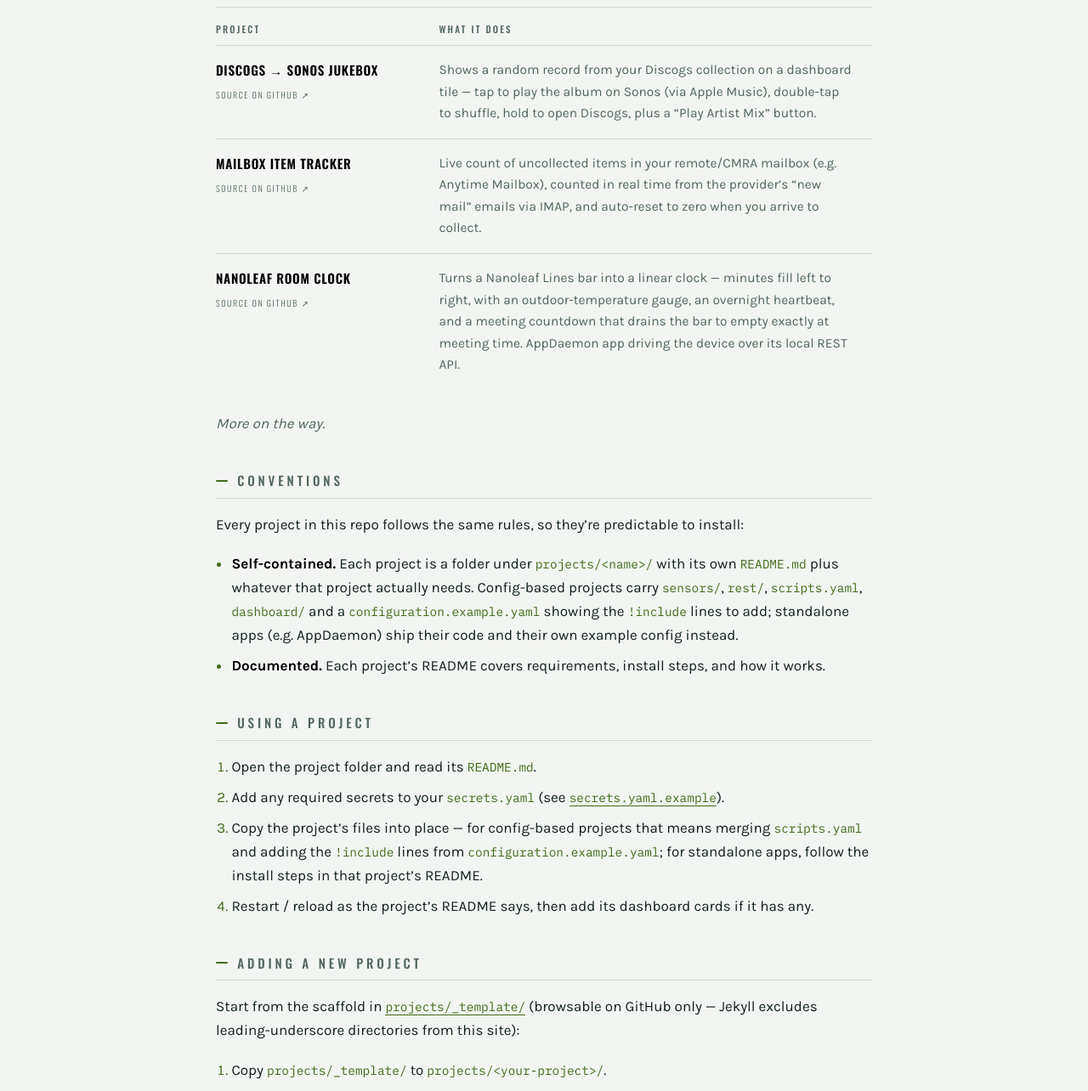
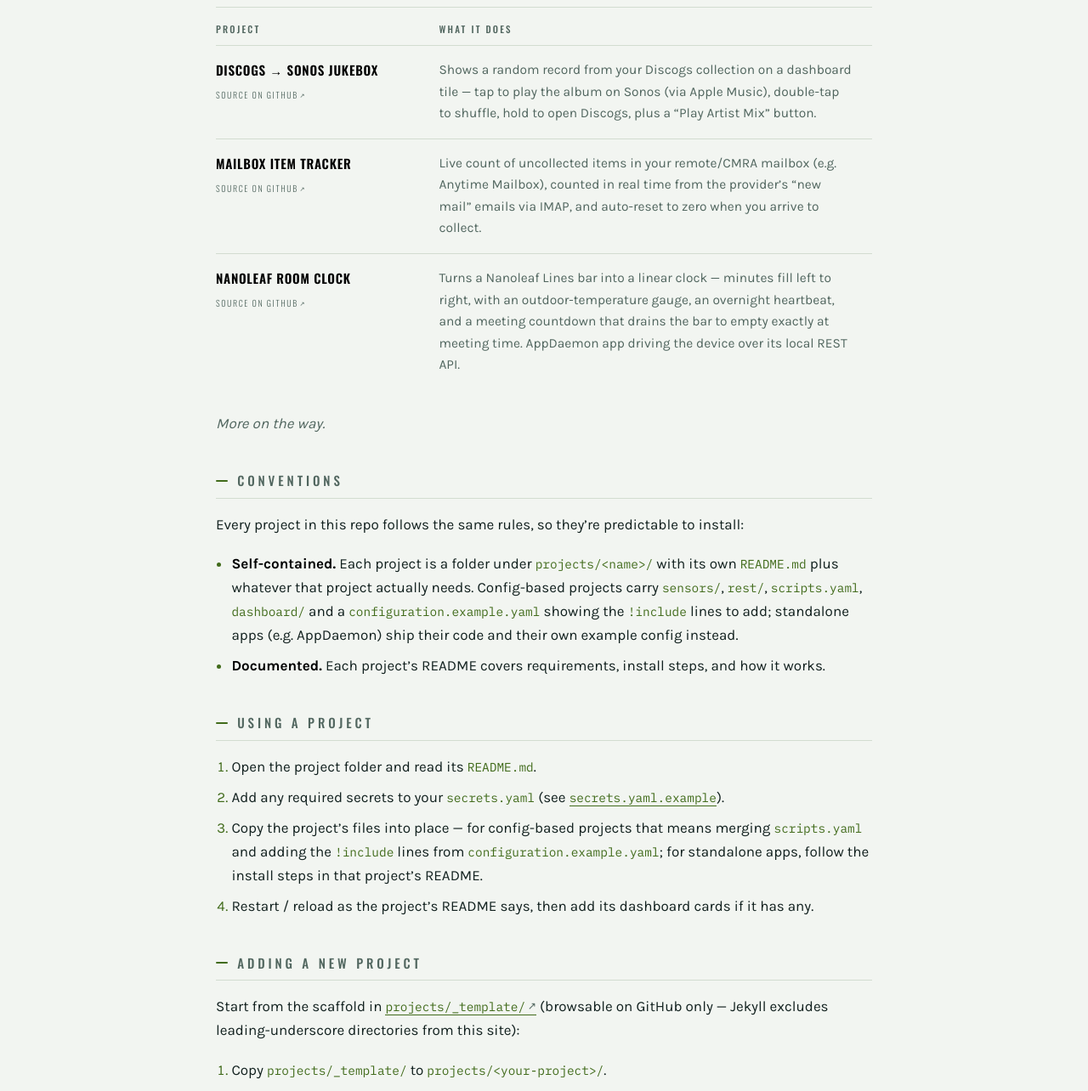
Before and after one commit to kwilson9/pwnkw_ha, a Jekyll site: the page built from README.md, in a window 1280 px wide. Shown: the part 439-1723 px from the top of the page at 85% size. Built offline with Jekyll 4.4.1, drawn with Linux system fonts in a browser that asks for light colours; our own code applies the rules of GitHub Pages for plain Markdown files.

Commit message:
Mark links that leave the site, and warn screen readers about new tabs
Adds the external-link arrow, and separates two signals that were about to
collide.

The .source links already carried a literal arrow but go to GitHub in the
SAME tab. If the arrow started meaning "new tab", the same glyph would have
meant two different things on one page. So:

  .is-external   this link leaves the site   -> the arrow
  target=_blank  and it opens a new tab      -> a spoken note

GitHub links get the arrow and no note, because they leave the site but
navigate in place. Removed the six literal arrows from the markdown; CSS
owns the glyph now, so it can never drift from the behaviour.

Accessibility: the arrow is CSS ::after and not reliably announced, so each
new-tab link also gets a visually-hidden " (opens in a new tab)" span. That
is the part a screen reader actually needs, and it is attached to the
behaviour rather than to the decoration.

The beer button suppresses the arrow via :has(img) - an image link is its
own affordance and a glyph after it reads as debris - but keeps the spoken
note, since a screen-reader user needs the warning either way.

Density check on the busiest page: 10 of 11 links leave the site, 5 open
new tabs, across 107 lines. Reads as cues, not clutter.

Co-Authored-By: Claude Opus 5 <noreply@anthropic.com>

```diff
--- a/README.md
+++ b/README.md
@@ -8,9 +8,9 @@ just the piece you want.
 
 | Project | What it does |
 |---|---|
-| [**Discogs → Sonos Jukebox**](projects/discogs-jukebox/)<br><a class="source" href="https://github.com/kwilson9/pwnkw_ha/tree/main/projects/discogs-jukebox">Source on GitHub &#8599;</a> | Shows a random record from your Discogs collection on a dashboard tile — tap to play the album on Sonos (via Apple Music), double-tap to shuffle, hold to open Discogs, plus a "Play Artist Mix" button. |
-| [**Mailbox Item Tracker**](projects/mailbox-tracker/)<br><a class="source" href="https://github.com/kwilson9/pwnkw_ha/tree/main/projects/mailbox-tracker">Source on GitHub &#8599;</a> | Live count of uncollected items in your remote/CMRA mailbox (e.g. Anytime Mailbox), counted in real time from the provider's "new mail" emails via IMAP, and auto-reset to zero when you arrive to collect. |
-| [**Nanoleaf Room Clock**](projects/nanoleaf-clock-bar/)<br><a class="source" href="https://github.com/kwilson9/pwnkw_ha/tree/main/projects/nanoleaf-clock-bar">Source on GitHub &#8599;</a> | Turns a Nanoleaf Lines bar into a linear clock — minutes fill left to right, with an outdoor-temperature gauge, an overnight heartbeat, and a meeting countdown that drains the bar to empty exactly at meeting time. AppDaemon app driving the device over its local REST API. |
+| [**Discogs → Sonos Jukebox**](projects/discogs-jukebox/)<br><a class="source" href="https://github.com/kwilson9/pwnkw_ha/tree/main/projects/discogs-jukebox">Source on GitHub</a> | Shows a random record from your Discogs collection on a dashboard tile — tap to play the album on Sonos (via Apple Music), double-tap to shuffle, hold to open Discogs, plus a "Play Artist Mix" button. |
+| [**Mailbox Item Tracker**](projects/mailbox-tracker/)<br><a class="source" href="https://github.com/kwilson9/pwnkw_ha/tree/main/projects/mailbox-tracker">Source on GitHub</a> | Live count of uncollected items in your remote/CMRA mailbox (e.g. Anytime Mailbox), counted in real time from the provider's "new mail" emails via IMAP, and auto-reset to zero when you arrive to collect. |
+| [**Nanoleaf Room Clock**](projects/nanoleaf-clock-bar/)<br><a class="source" href="https://github.com/kwilson9/pwnkw_ha/tree/main/projects/nanoleaf-clock-bar">Source on GitHub</a> | Turns a Nanoleaf Lines bar into a linear clock — minutes fill left to right, with an outdoor-temperature gauge, an overnight heartbeat, and a meeting countdown that drains the bar to empty exactly at meeting time. AppDaemon app driving the device over its local REST API. |
 
 *More on the way.*
 
--- a/assets/css/site.css
+++ b/assets/css/site.css
@@ -243,6 +243,25 @@ body{
 }
 .wrap tbody td:first-child a.source{display:inline-block;margin-top:.4rem;}
 
+/* ---------- leaving-the-site marker ----------
+   The arrow means one thing only: this link leaves the site. The spoken
+   note is separate and only appears where a new tab actually opens, so a
+   screen reader is warned about the tab change rather than the arrow. */
+.wrap a.is-external::after{
+  content:"\2197";
+  display:inline-block;font-size:.72em;line-height:1;
+  margin-left:.22em;vertical-align:.14em;
+  color:var(--muted);transition:color .16s ease;
+}
+.wrap a.is-external:hover::after{color:var(--accent);}
+/* an image link is its own affordance - an arrow after the button reads as debris */
+.wrap a.is-external:has(img)::after{content:none;}
+
+.ext-note{
+  position:absolute;width:1px;height:1px;overflow:hidden;
+  clip:rect(0 0 0 0);clip-path:inset(50%);white-space:nowrap;
+}
+
 /* ---------- images / the beer button ---------- */
 .wrap img{max-width:100%;height:auto;vertical-align:middle;}
 .wrap a:has(img){border-bottom:none;display:inline-block;
```
Also changed, not shown: _layouts/default.html (+13 -5 lines), projects/README.md (+3 -3 lines).
